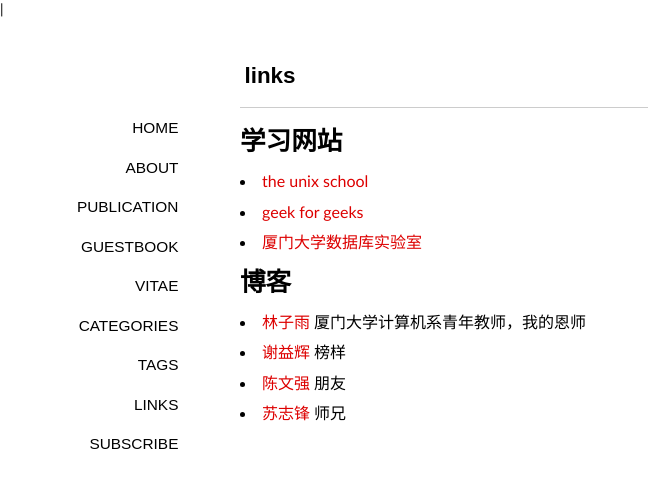
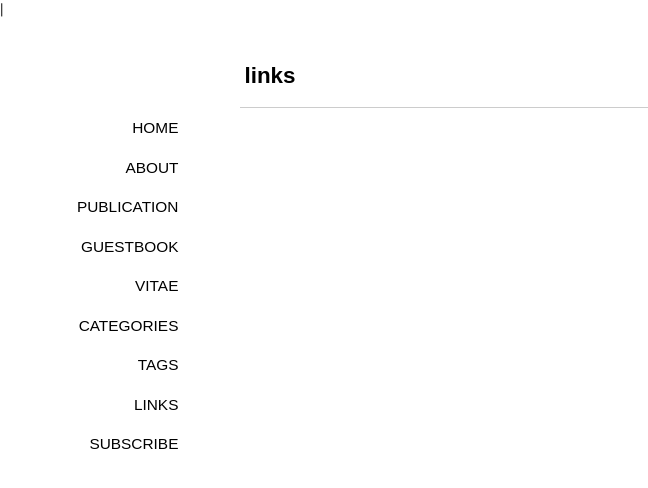
Before and after one commit to shaman7036/runzhen.github.io, a Jekyll site: the page built from links/index.md, in a window 1280 px wide. Shown: the top 488 px of the page, without its empty margins (0-648 px from the left). Built offline with Jekyll 4.4.1, drawn with Linux system fonts in a browser that asks for light colours; some web fonts are replaced; Markdown is read by kramdown in place of the engine named in the settings; comment, search, counter and statistics services are not loaded.

```diff
--- a/_layouts/default.html
+++ b/_layouts/default.html
@@ -59,7 +59,7 @@
 
 <script type="text/javascript">
   var _gaq = _gaq || [];
-  _gaq.push(['_setAccount', 'UA-35023741-1']);
+  _gaq.push(['_setAccount', 'UA-xxxx']);
   _gaq.push(['_trackPageview']);
   (function() {
     var ga = document.createElement('script'); ga.type = 'text/javascript'; ga.async = true;
--- a/links/index.md
+++ b/links/index.md
@@ -1,29 +1,6 @@
 ---
 title: links
 layout: page
-pagetitle: 我爱你们
+pagetitle: null
 comments: yes
 ---
-
-# 学习网站
-
-- [the unix school][1]
-- [geek for geeks][2]
-- [厦门大学数据库实验室][3]
-
-
-# 博客
-
-- [林子雨][6] 厦门大学计算机系青年教师，我的恩师
-- [谢益辉][4] 榜样
-- [陈文强][5] 朋友
-- [苏志锋][7] 师兄
-
-
-[1]: http://www.theunixschool.com/
-[2]: http://geeksforgeeks.org/
-[3]: http://dblab.xmu.edu.cn
-[4]: http://yihui.name
-[5]: http://irwenqiang.com
-[6]: http://www.cs.xmu.edu.cn/database/linziyu/index.html
-[7]: http://www.rocsky.name/
```
